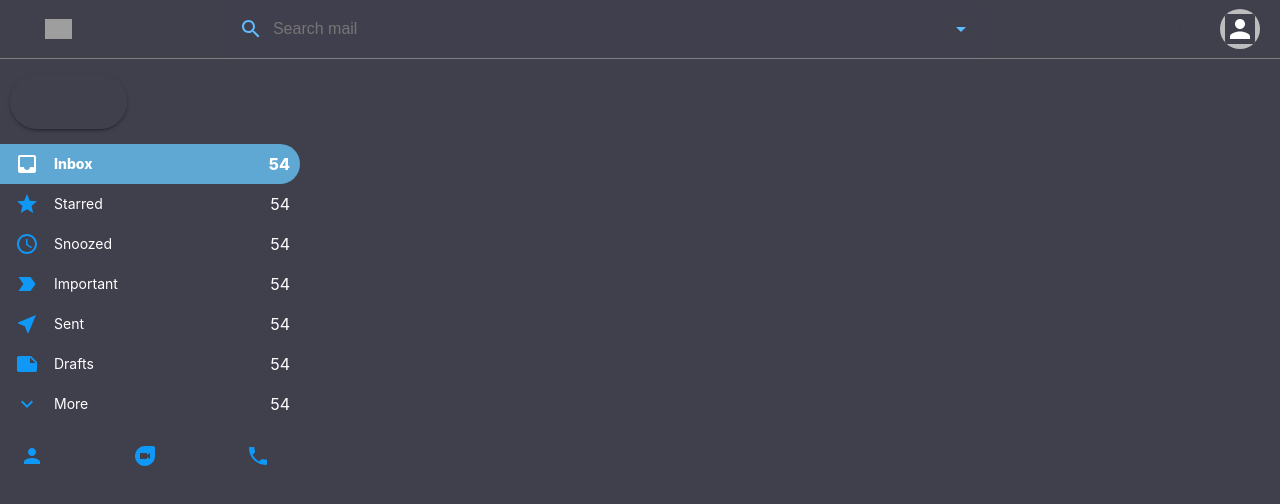
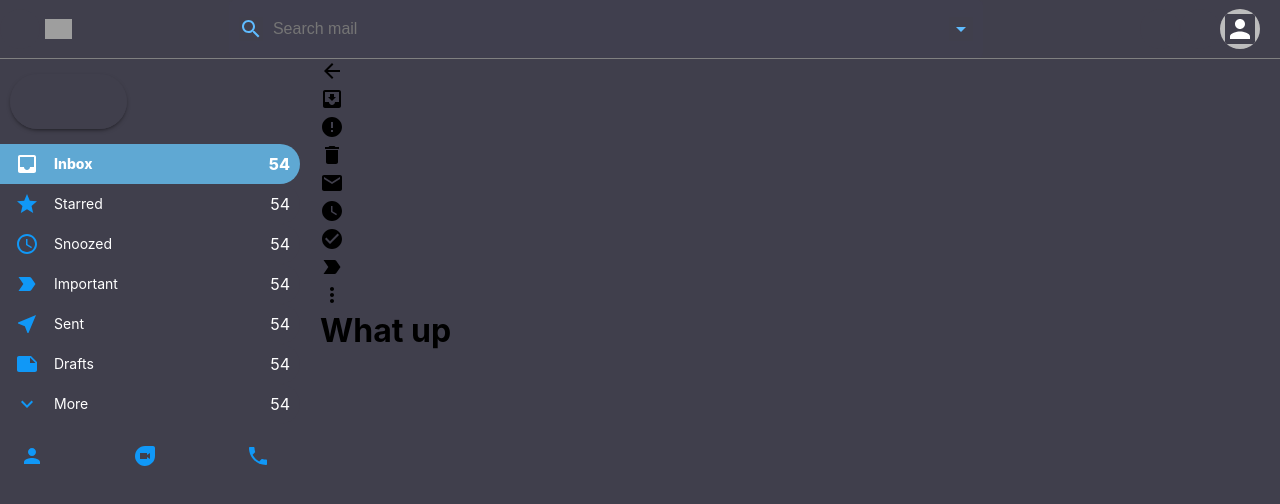
Before and after one commit to GethinDavies1990/gmail-clone, a React (Create React App) app: page /mail in a window 1280 px wide. Shown: the top 504 px of the page. Built offline with nearby package versions, Linux system fonts and the light colour scheme; grey boxes are pictures that could not be loaded.

Commit message:
feat: start build the Mail component

```diff
--- a/src/Components/EmailListComponent/EmailList.jsx
+++ b/src/Components/EmailListComponent/EmailList.jsx
@@ -50,12 +50,6 @@ function EmailList() {
           description='This is a test, blah blah blah, This is a test, blah blah blahThis is a test, blah blah blahThis is a test, blah blah blah '
           time='10pm'
         />
-        <EmailRow
-          title='Twitch'
-          subject='Hello fellow streamer'
-          description='This is a test, blah blah blah, This is a test, blah blah blahThis is a test, blah blah blahThis is a test, blah blah blah '
-          time='10pm'
-        />
       </div>
     </div>
   );
--- a/src/Components/EmailListComponent/EmailRow.jsx
+++ b/src/Components/EmailListComponent/EmailRow.jsx
@@ -5,10 +5,13 @@ import {
   LabelImportantOutlined,
   StarBorderOutlined,
 } from "@mui/icons-material";
+import { useNavigate } from "react-router-dom";
 
 function EmailRow({ title, subject, description, time, id }) {
+  const navigate = useNavigate();
+
   return (
-    <div className='emailRow'>
+    <div onClick={() => navigate("/mail")} className='emailRow'>
       <div className='emailRow__options'>
         <CheckBoxOutlineBlank />
         <StarBorderOutlined />
--- a/src/Components/MailComponent/Mail.jsx
+++ b/src/Components/MailComponent/Mail.jsx
@@ -1,8 +1,55 @@
 import React from "react";
 import "./Mail.css";
+import {
+  ArrowBack,
+  CheckCircle,
+  Delete,
+  Email,
+  Error,
+  LabelImportant,
+  MoreVert,
+  MoveToInbox,
+  WatchLater,
+} from "@mui/icons-material";
 
 function Mail() {
-  return <div className='mail'></div>;
+  return (
+    <div className='mail'>
+      <div className='mail__tools'>
+        <div className='mail__toolsLeft'>
+          <div className='mail__buttonWrapper'>
+            <ArrowBack />
+          </div>
+          <div className='mail__buttonWrapper'>
+            <MoveToInbox />
+          </div>
+          <div className='mail__buttonWrapper'>
+            <Error />
+          </div>
+          <div className='mail__buttonWrapper'>
+            <Delete />
+          </div>
+          <div className='mail__buttonWrapper'>
+            <Email />
+          </div>
+          <div className='mail__buttonWrapper'>
+            <WatchLater />
+          </div>
+          <div className='mail__buttonWrapper'>
+            <CheckCircle />
+          </div>
+          <div className='mail__buttonWrapper'>
+            <LabelImportant />
+          </div>
+          <div className='mail__buttonWrapper'>
+            <MoreVert />
+          </div>
+        </div>
+        <div className='mail__tollsRight'></div>
+      </div>
+      <h1>What up </h1>
+    </div>
+  );
 }
 
 export default Mail;
```
